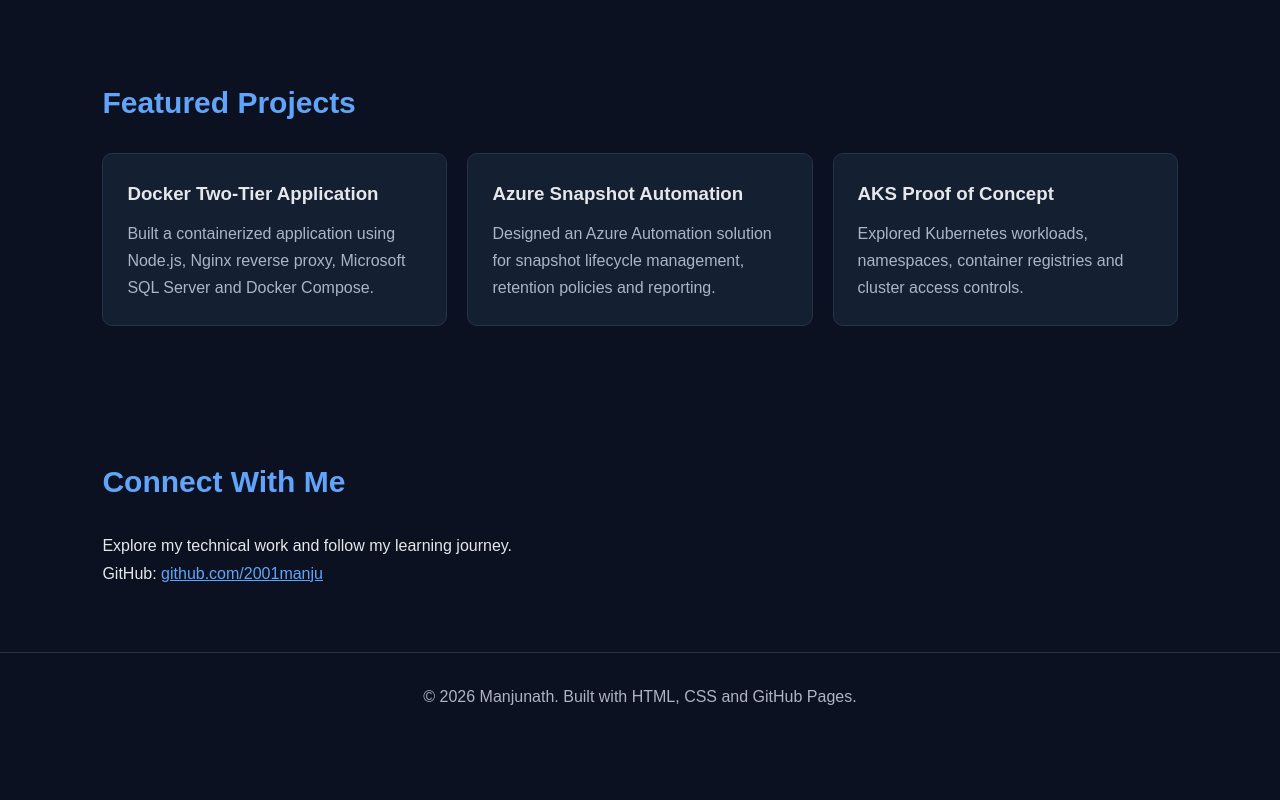
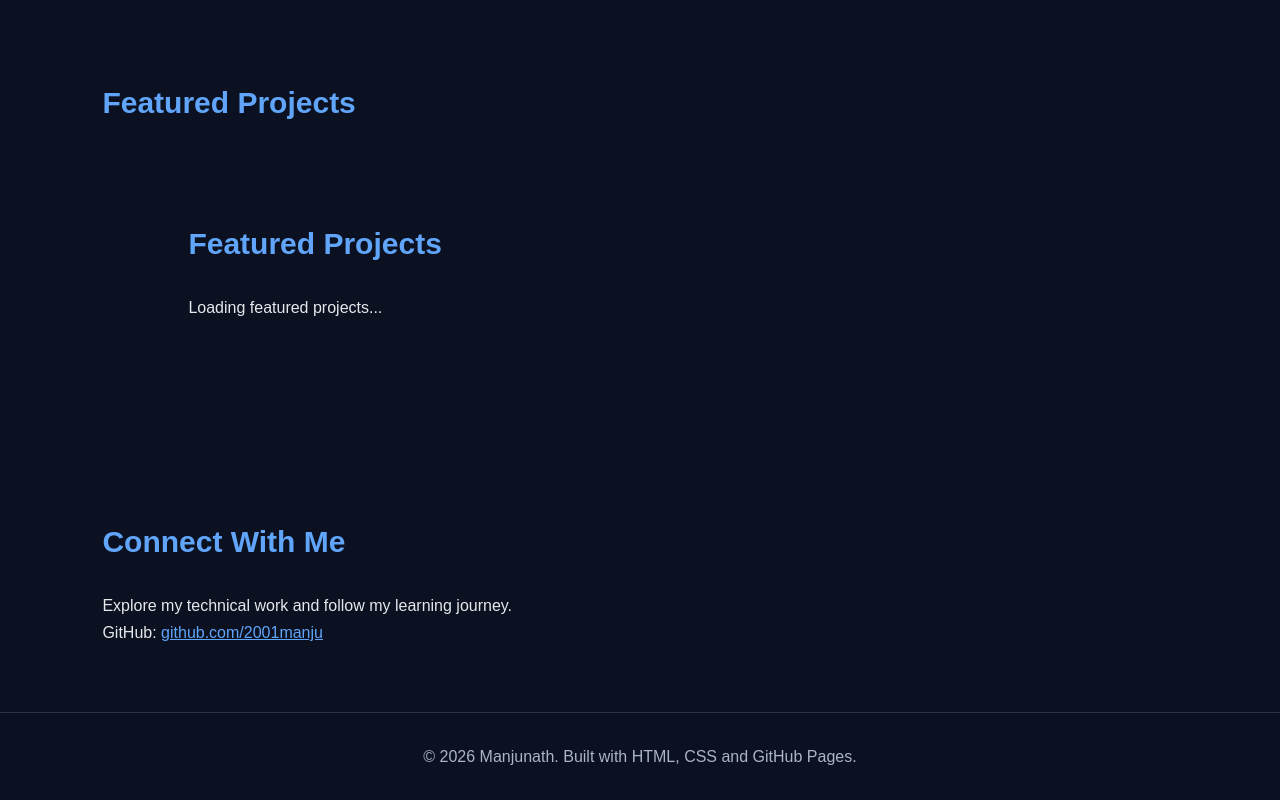
Before and after one commit to 2001manju/manjunath.github.io, a plain HTML site: page index.html in a window 1280 px wide. Shown: the part 1337-2137 px from the top of the page. Before the commit the page ends 2077 px from the top, so only its background shows below. Drawn offline with Linux system fonts and the light colour scheme.

Commit message:
Prepare dynamic GitHub projects section

```diff
--- a/index.html
+++ b/index.html
@@ -177,31 +177,14 @@
     <section id="projects">
         <h2>Featured Projects</h2>
 
-        <div class="projects">
-            <div class="card">
-                <h3>Docker Two-Tier Application</h3>
-                <p>
-                    Built a containerized application using Node.js,
-                    Nginx reverse proxy, Microsoft SQL Server and Docker Compose.
-                </p>
+        <section id="projects">
+            <h2>Featured Projects</h2>
+
+            <div class="projects" id="projects-container">
+                <p>Loading featured projects...</p>
             </div>
+        </section>
 
-            <div class="card">
-                <h3>Azure Snapshot Automation</h3>
-                <p>
-                    Designed an Azure Automation solution for snapshot
-                    lifecycle management, retention policies and reporting.
-                </p>
-            </div>
-
-            <div class="card">
-                <h3>AKS Proof of Concept</h3>
-                <p>
-                    Explored Kubernetes workloads, namespaces,
-                    container registries and cluster access controls.
-                </p>
-            </div>
-        </div>
     </section>
 
     <section id="contact">
```
